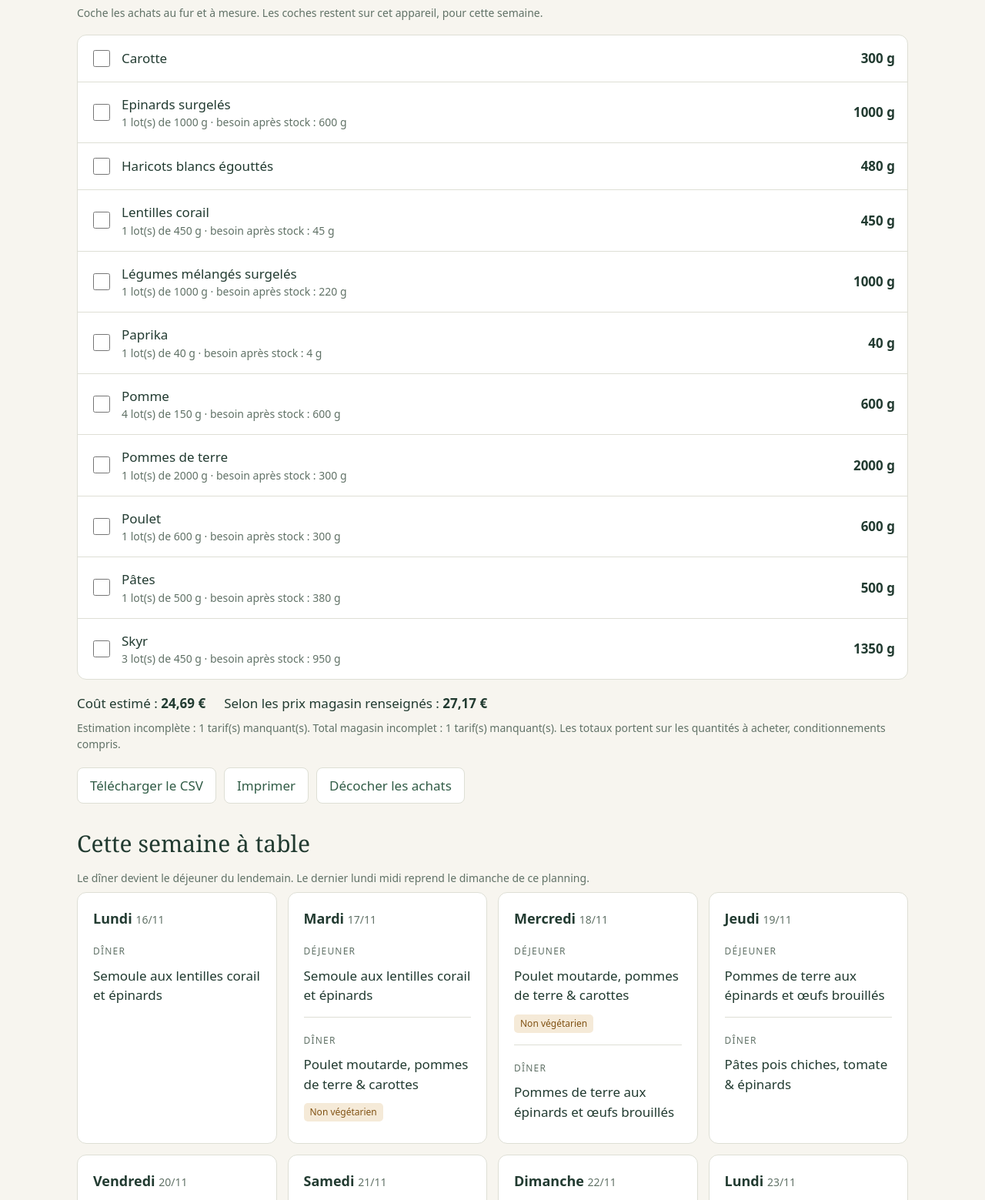
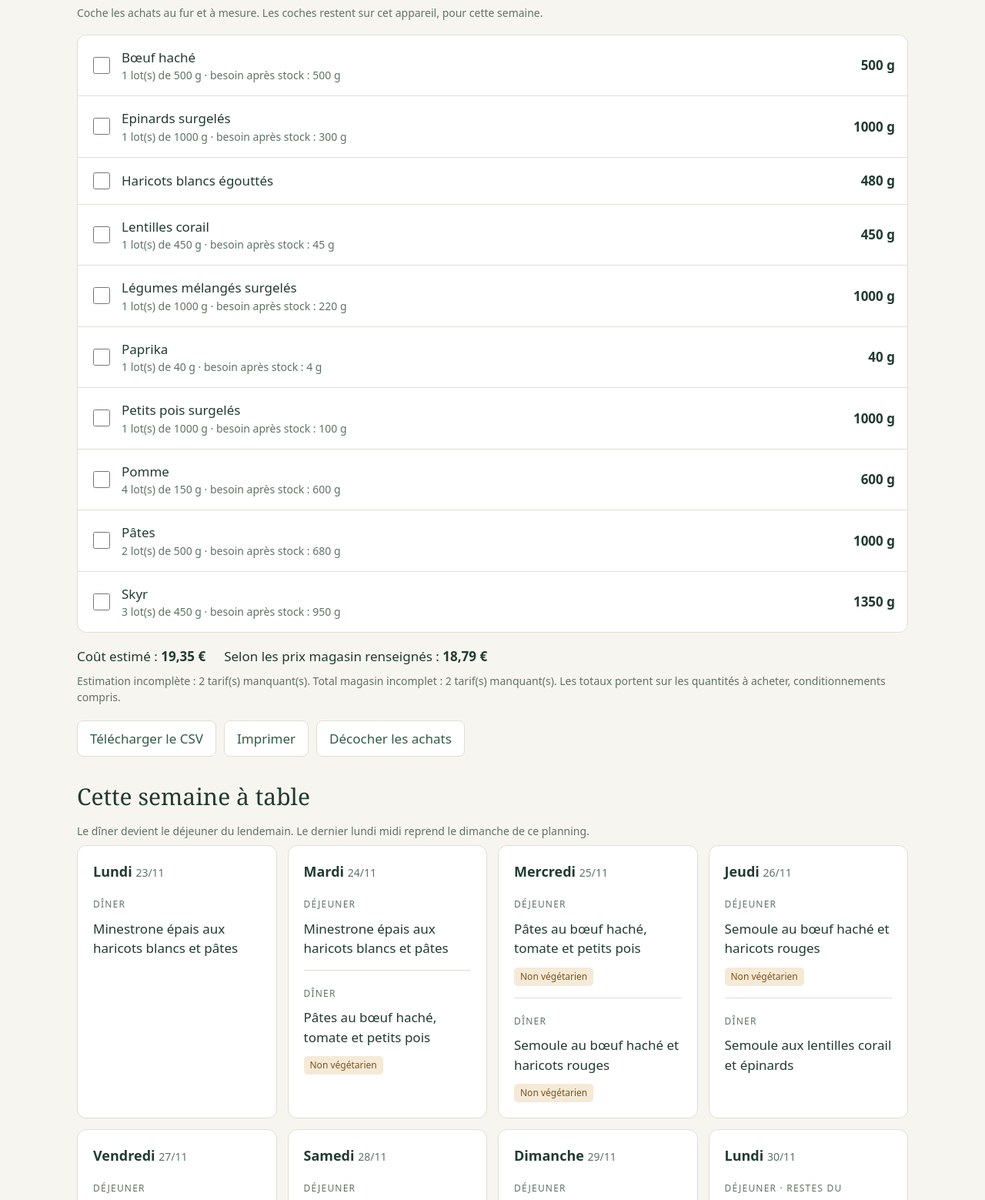
Before and after one commit to Thomas-Toignons/CookingBook, a plain HTML site: page docs/index.html in a window 1280 px wide. Shown: the part 443-2002 px from the top of the page at 77% size. Drawn offline with Linux system fonts and the light colour scheme.

Commit message:
Actualiser le menu et la liste de courses

```diff
--- a/docs/index.html
+++ b/docs/index.html
@@ -37,44 +37,43 @@
     @media print { body { background:white; font-size:12px; } main { max-width:none; padding:0; } nav,.actions,footer { display:none; } h1 { font-size:28px; } .jour,.courses li { break-inside:avoid; } .grille { grid-template-columns:repeat(3,1fr); } }
   </style>
 </head>
-<body data-semaine="2026-11-16">
+<body data-semaine="2026-11-23">
 <main>
   <header>
     <div class="signature">CookingBook · À table cette semaine</div>
     <h1>Le menu est prêt.<br>Place aux courses.</h1>
-    <p>Du 16/11/2026 au 23/11/2026 · lundi soir au lundi midi suivant</p>
-    <p class="secondaire">Mise à jour le 23/11/2026 à 16:14 · Les courses suivent les présences et le stock renseignés.</p>
+    <p>Du 23/11/2026 au 30/11/2026 · lundi soir au lundi midi suivant</p>
+    <p class="secondaire">Mise à jour le 23/11/2026 à 18:06 · Les courses suivent les présences et le stock renseignés.</p>
     <nav aria-label="Navigation"><a href="#courses">Liste de courses</a><a href="#menu">Menu de la semaine</a></nav>
   </header>
   <section id="courses" aria-labelledby="titre-courses">
-    <div class="entete"><h2 id="titre-courses">Dans le panier</h2><span id="progression" aria-live="polite">11 ingrédients</span></div>
+    <div class="entete"><h2 id="titre-courses">Dans le panier</h2><span id="progression" aria-live="polite">10 ingrédients</span></div>
     <p class="secondaire">Coche les achats au fur et à mesure. Les coches restent sur cet appareil, pour cette semaine.</p>
-    <ul class="courses"><li><label for="achat-0"><input id="achat-0" type="checkbox" data-ingredient="Carotte"><span class="ingredient">Carotte</span><span class="quantite">300 g</span></label></li>
-<li><label for="achat-1"><input id="achat-1" type="checkbox" data-ingredient="Epinards surgelés"><span class="ingredient">Epinards surgelés<small class="secondaire">1 lot(s) de 1000 g · besoin après stock : 600 g</small></span><span class="quantite">1000 g</span></label></li>
+    <ul class="courses"><li><label for="achat-0"><input id="achat-0" type="checkbox" data-ingredient="Bœuf haché"><span class="ingredient">Bœuf haché<small class="secondaire">1 lot(s) de 500 g · besoin après stock : 500 g</small></span><span class="quantite">500 g</span></label></li>
+<li><label for="achat-1"><input id="achat-1" type="checkbox" data-ingredient="Epinards surgelés"><span class="ingredient">Epinards surgelés<small class="secondaire">1 lot(s) de 1000 g · besoin après stock : 300 g</small></span><span class="quantite">1000 g</span></label></li>
 <li><label for="achat-2"><input id="achat-2" type="checkbox" data-ingredient="Haricots blancs égouttés"><span class="ingredient">Haricots blancs égouttés</span><span class="quantite">480 g</span></label></li>
 <li><label for="achat-3"><input id="achat-3" type="checkbox" data-ingredient="Lentilles corail"><span class="ingredient">Lentilles corail<small class="secondaire">1 lot(s) de 450 g · besoin après stock : 45 g</small></span><span class="quantite">450 g</span></label></li>
 <li><label for="achat-4"><input id="achat-4" type="checkbox" data-ingredient="Légumes mélangés surgelés"><span class="ingredient">Légumes mélangés surgelés<small class="secondaire">1 lot(s) de 1000 g · besoin après stock : 220 g</small></span><span class="quantite">1000 g</span></label></li>
 <li><label for="achat-5"><input id="achat-5" type="checkbox" data-ingredient="Paprika"><span class="ingredient">Paprika<small class="secondaire">1 lot(s) de 40 g · besoin après stock : 4 g</small></span><span class="quantite">40 g</span></label></li>
-<li><label for="achat-6"><input id="achat-6" type="checkbox" data-ingredient="Pomme"><span class="ingredient">Pomme<small class="secondaire">4 lot(s) de 150 g · besoin après stock : 600 g</small></span><span class="quantite">600 g</span></label></li>
-<li><label for="achat-7"><input id="achat-7" type="checkbox" data-ingredient="Pommes de terre"><span class="ingredient">Pommes de terre<small class="secondaire">1 lot(s) de 2000 g · besoin après stock : 300 g</small></span><span class="quantite">2000 g</span></label></li>
-<li><label for="achat-8"><input id="achat-8" type="checkbox" data-ingredient="Poulet"><span class="ingredient">Poulet<small class="secondaire">1 lot(s) de 600 g · besoin après stock : 300 g</small></span><span class="quantite">600 g</span></label></li>
-<li><label for="achat-9"><input id="achat-9" type="checkbox" data-ingredient="Pâtes"><span class="ingredient">Pâtes<small class="secondaire">1 lot(s) de 500 g · besoin après stock : 380 g</small></span><span class="quantite">500 g</span></label></li>
-<li><label for="achat-10"><input id="achat-10" type="checkbox" data-ingredient="Skyr"><span class="ingredient">Skyr<small class="secondaire">3 lot(s) de 450 g · besoin après stock : 950 g</small></span><span class="quantite">1350 g</span></label></li></ul>
-    <div class="budget"><span>Coût estimé : <strong>24,69 €</strong></span><span>Selon les prix magasin renseignés : <strong>27,17 €</strong></span></div>
-    <p class="secondaire">Estimation incomplète : 1 tarif(s) manquant(s). Total magasin incomplet : 1 tarif(s) manquant(s). Les totaux portent sur les quantités à acheter, conditionnements compris.</p>
+<li><label for="achat-6"><input id="achat-6" type="checkbox" data-ingredient="Petits pois surgelés"><span class="ingredient">Petits pois surgelés<small class="secondaire">1 lot(s) de 1000 g · besoin après stock : 100 g</small></span><span class="quantite">1000 g</span></label></li>
+<li><label for="achat-7"><input id="achat-7" type="checkbox" data-ingredient="Pomme"><span class="ingredient">Pomme<small class="secondaire">4 lot(s) de 150 g · besoin après stock : 600 g</small></span><span class="quantite">600 g</span></label></li>
+<li><label for="achat-8"><input id="achat-8" type="checkbox" data-ingredient="Pâtes"><span class="ingredient">Pâtes<small class="secondaire">2 lot(s) de 500 g · besoin après stock : 680 g</small></span><span class="quantite">1000 g</span></label></li>
+<li><label for="achat-9"><input id="achat-9" type="checkbox" data-ingredient="Skyr"><span class="ingredient">Skyr<small class="secondaire">3 lot(s) de 450 g · besoin après stock : 950 g</small></span><span class="quantite">1350 g</span></label></li></ul>
+    <div class="budget"><span>Coût estimé : <strong>19,35 €</strong></span><span>Selon les prix magasin renseignés : <strong>18,79 €</strong></span></div>
+    <p class="secondaire">Estimation incomplète : 2 tarif(s) manquant(s). Total magasin incomplet : 2 tarif(s) manquant(s). Les totaux portent sur les quantités à acheter, conditionnements compris.</p>
     <div class="actions"><a href="courses.csv" download>Télécharger le CSV</a><button id="imprimer" type="button">Imprimer</button><button id="reinitialiser" type="button">Décocher les achats</button></div>
   </section>
   <section id="menu" aria-labelledby="titre-menu">
     <h2 id="titre-menu">Cette semaine à table</h2>
     <p class="secondaire">Le dîner devient le déjeuner du lendemain. Le dernier lundi midi reprend le dimanche de ce planning.</p>
-    <div class="grille"><article class="jour"><h3>Lundi <small>16/11</small></h3><div class="repas"><span class="label">Dîner</span><p>Semoule aux lentilles corail et épinards</p></div></article>
-<article class="jour"><h3>Mardi <small>17/11</small></h3><div class="repas"><span class="label">Déjeuner</span><p>Semoule aux lentilles corail et épinards</p></div><div class="repas"><span class="label">Dîner</span><p>Poulet moutarde, pommes de terre &amp; carottes</p><span class="badge">Non végétarien</span></div></article>
-<article class="jour"><h3>Mercredi <small>18/11</small></h3><div class="repas"><span class="label">Déjeuner</span><p>Poulet moutarde, pommes de terre &amp; carottes</p><span class="badge">Non végétarien</span></div><div class="repas"><span class="label">Dîner</span><p>Pommes de terre aux épinards et œufs brouillés</p></div></article>
-<article class="jour"><h3>Jeudi <small>19/11</small></h3><div class="repas"><span class="label">Déjeuner</span><p>Pommes de terre aux épinards et œufs brouillés</p></div><div class="repas"><span class="label">Dîner</span><p>Pâtes pois chiches, tomate &amp; épinards</p></div></article>
-<article class="jour"><h3>Vendredi <small>20/11</small></h3><div class="repas"><span class="label">Déjeuner</span><p>Pâtes pois chiches, tomate &amp; épinards</p></div><div class="repas"><span class="label">Dîner</span><p>Semoule, pois chiches &amp; légumes</p><span class="absent">Absent · hors courses</span></div></article>
-<article class="jour"><h3>Samedi <small>21/11</small></h3><div class="repas"><span class="label">Déjeuner</span><p>Semoule, pois chiches &amp; légumes</p><span class="absent">Absent · hors courses</span></div><div class="repas"><span class="label">Dîner</span><p>Poulet curry, carottes &amp; riz</p><span class="badge">Non végétarien</span><span class="absent">Absent · hors courses</span></div></article>
-<article class="jour"><h3>Dimanche <small>22/11</small></h3><div class="repas"><span class="label">Déjeuner</span><p>Poulet curry, carottes &amp; riz</p><span class="badge">Non végétarien</span><span class="absent">Absent · hors courses</span></div><div class="repas"><span class="label">Dîner</span><p>Minestrone épais aux haricots blancs et pâtes</p></div></article>
-<article class="jour"><h3>Lundi <small>23/11</small></h3><div class="repas"><span class="label">Déjeuner · restes du dimanche</span><p>Minestrone épais aux haricots blancs et pâtes</p></div></article></div>
+    <div class="grille"><article class="jour"><h3>Lundi <small>23/11</small></h3><div class="repas"><span class="label">Dîner</span><p>Minestrone épais aux haricots blancs et pâtes</p></div></article>
+<article class="jour"><h3>Mardi <small>24/11</small></h3><div class="repas"><span class="label">Déjeuner</span><p>Minestrone épais aux haricots blancs et pâtes</p></div><div class="repas"><span class="label">Dîner</span><p>Pâtes au bœuf haché, tomate et petits pois</p><span class="badge">Non végétarien</span></div></article>
+<article class="jour"><h3>Mercredi <small>25/11</small></h3><div class="repas"><span class="label">Déjeuner</span><p>Pâtes au bœuf haché, tomate et petits pois</p><span class="badge">Non végétarien</span></div><div class="repas"><span class="label">Dîner</span><p>Semoule au bœuf haché et haricots rouges</p><span class="badge">Non végétarien</span></div></article>
+<article class="jour"><h3>Jeudi <small>26/11</small></h3><div class="repas"><span class="label">Déjeuner</span><p>Semoule au bœuf haché et haricots rouges</p><span class="badge">Non végétarien</span></div><div class="repas"><span class="label">Dîner</span><p>Semoule aux lentilles corail et épinards</p></div></article>
+<article class="jour"><h3>Vendredi <small>27/11</small></h3><div class="repas"><span class="label">Déjeuner</span><p>Semoule aux lentilles corail et épinards</p></div><div class="repas"><span class="label">Dîner</span><p>Filet de poisson blanc, pommes de terre &amp; haricots verts</p><span class="badge">Non végétarien</span><span class="absent">Absent · hors courses</span></div></article>
+<article class="jour"><h3>Samedi <small>28/11</small></h3><div class="repas"><span class="label">Déjeuner</span><p>Filet de poisson blanc, pommes de terre &amp; haricots verts</p><span class="badge">Non végétarien</span><span class="absent">Absent · hors courses</span></div><div class="repas"><span class="label">Dîner</span><p>Riz aux œufs brouillés et petits pois</p><span class="absent">Absent · hors courses</span></div></article>
+<article class="jour"><h3>Dimanche <small>29/11</small></h3><div class="repas"><span class="label">Déjeuner</span><p>Riz aux œufs brouillés et petits pois</p><span class="absent">Absent · hors courses</span></div><div class="repas"><span class="label">Dîner</span><p>Pâtes crémeuses aux épinards et petits pois</p></div></article>
+<article class="jour"><h3>Lundi <small>30/11</small></h3><div class="repas"><span class="label">Déjeuner · restes du dimanche</span><p>Pâtes crémeuses aux épinards et petits pois</p></div></article></div>
   </section>
   <footer class="secondaire">CookingBook · Une liste commune, des coches propres à chaque appareil.</footer>
 </main>
```
Also changed, not shown: docs/courses.csv (+4 -5 lines), menus/historique.json (+25 -0 lines), 1 other file.
